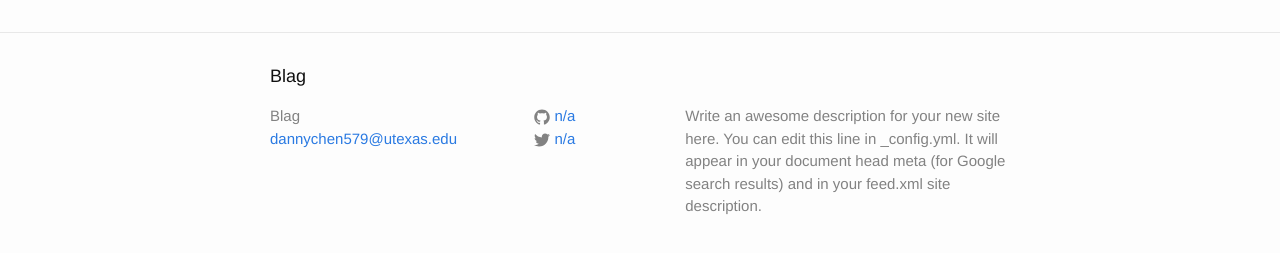
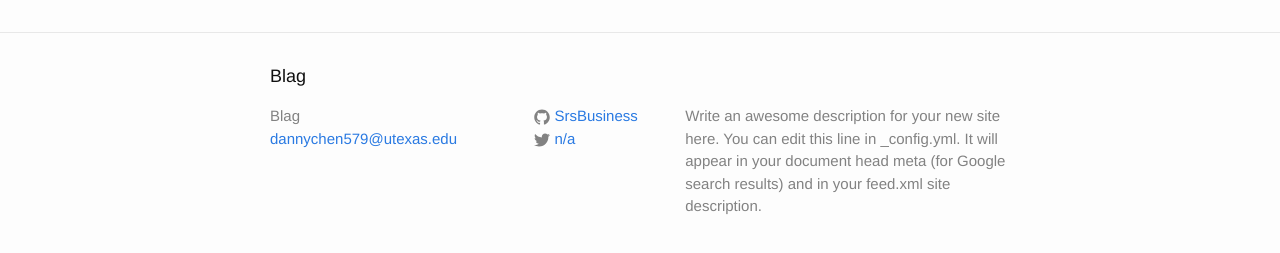
Before and after one commit to SrsBusiness/SrsBusiness.github.io.old, a Jekyll site: the page built from index.html, in a window 1280 px wide. Shown: the part 264-517 px from the top of the page. Built offline with Jekyll 4.4.1, drawn with Linux system fonts in a browser that asks for light colours.

Commit message:
Updated Configs

```diff
--- a/_config.yml
+++ b/_config.yml
@@ -8,7 +8,7 @@ description: > # this means to ignore newlines until "baseurl:"
 baseurl: "" # the subpath of your site, e.g. /blog/
 url: "http://an.us" # the base hostname & protocol for your site
 twitter_username: n/a
-github_username:  n/a
+github_username:  SrsBusiness
 
 # Build settings
 markdown: kramdown
```
